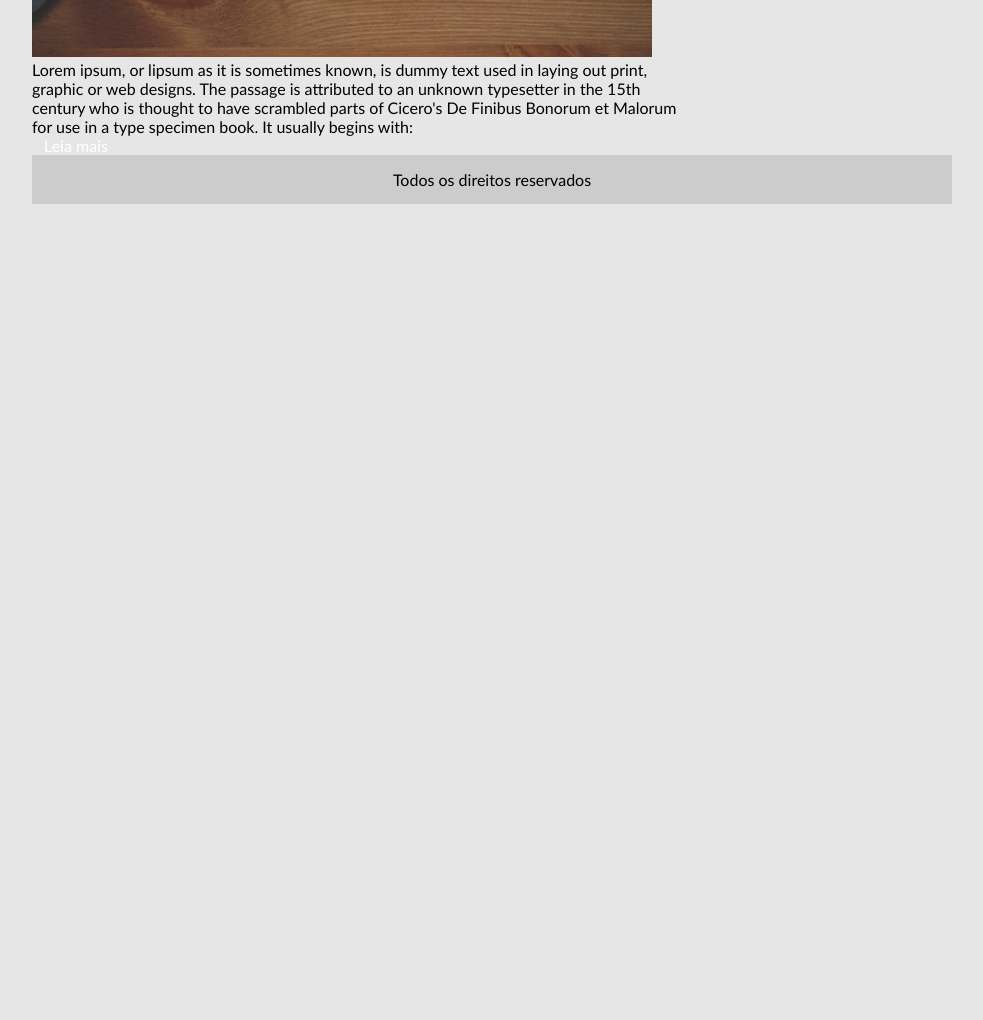
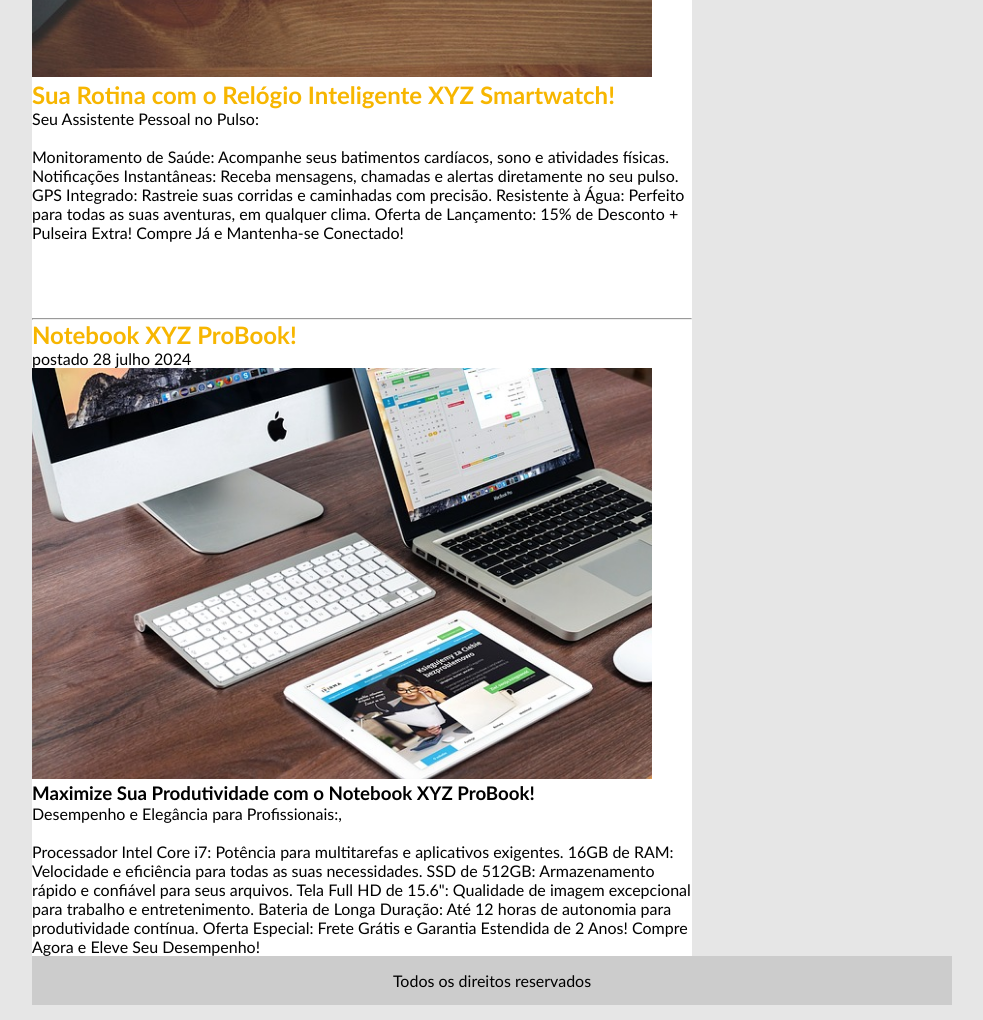
Before and after one commit to medrade15/TecBlog, a plain HTML site: page index.html in a window 1280 px wide. Shown: the part 515-1535 px from the top of the page, without its empty margins (148-1131 px from the left). Before the commit the page ends 800 px from the top, so only its background shows below. Drawn offline with Linux system fonts and the light colour scheme.

Commit message:
atualização

```diff
--- a/estilo.css
+++ b/estilo.css
@@ -18,7 +18,7 @@ body {
 
 }
 #area-logo {
-    ]padding: 10px;
+    padding: 10px;
 }
 
 
@@ -37,17 +37,40 @@ body {
 #area-postagens {
     width:660px;
     float:left;
+    background: white;
+
 }
+
+
+
+#area-postagens2 {
+    width:660px;
+    float:left;
+    background:white;
+
+
+}
+
+
 
 #area-lateral  {
     width: 240;
     float: right;
+
 }
 
 .postagem {
     padding: 20px;
     margin-bottom: 20px;
-    background: white;
+    background:white;
+
+}
+
+
+.postagem2 {
+    padding: 20px;
+    margin-bottom: 20px;
+    background: red;
 
 }
 
@@ -83,6 +106,13 @@ h1 {
     color: 4e4e4e;
     font-size: 2.5em;
 }
+
+h2 {
+    color:#f7b600;
+}
+
 .branco {
     color: white;
 }
+
+.
--- a/index.html
+++ b/index.html
@@ -32,20 +32,55 @@
 
         <div id="area-postagens">
             <div class="area-postagens">
-                <h2>Titulo da postagem 1</h2>
+                <h2> Relógio Inteligente</h2>
                 <span>postado 25 julho 2024</span>
                 <img width="620px" src="imagens/imagem1.jpg">
+
                 <p>
-                    Lorem ipsum, or lipsum as it is sometimes known, is dummy text used in laying out print,
-                     graphic or web designs. The passage is attributed to an unknown typesetter in the 15th
-                     century who is thought to have scrambled parts of Cicero's De Finibus Bonorum et Malorum
-                     for use in a type specimen book. It usually begins with:
+                    <h2> Sua Rotina com o Relógio Inteligente XYZ Smartwatch!</h2>
 
+                    Seu Assistente Pessoal no Pulso:<br><br>
+
+                    Monitoramento de Saúde: Acompanhe seus batimentos cardíacos, sono e atividades físicas.
+                    Notificações Instantâneas: Receba mensagens, chamadas e alertas diretamente no seu pulso.
+                    GPS Integrado: Rastreie suas corridas e caminhadas com precisão.
+                    Resistente à Água: Perfeito para todas as suas aventuras, em qualquer clima.
+                    Oferta de Lançamento: 15% de Desconto + Pulseira Extra!
+
+                    Compre Já e Mantenha-se Conectado!
 
                 </p>
                 <a href="">Leia mais</a>
 
             </div><!--// ferchamento postagem -->
+
+
+            <div id="area-postagens2">
+                <div class="area-postagens2">
+                    <br><br><br><hr>
+
+                    <h2>Notebook XYZ ProBook!</h2>
+                    <span>postado 28 julho 2024</span>
+                    <img width="620px" src="imagens/imagem2.jpg">
+                        <p>
+                           <h3> Maximize Sua Produtividade com o Notebook XYZ ProBook!</h3>
+
+                            Desempenho e Elegância para Profissionais:,<br><br>
+
+                            Processador Intel Core i7: Potência para multitarefas e aplicativos exigentes.
+                            16GB de RAM: Velocidade e eficiência para todas as suas necessidades.
+                            SSD de 512GB: Armazenamento rápido e confiável para seus arquivos.
+                            Tela Full HD de 15.6": Qualidade de imagem excepcional para trabalho e entretenimento.
+                            Bateria de Longa Duração: Até 12 horas de autonomia para produtividade contínua.
+                            Oferta Especial: Frete Grátis e Garantia Estendida de 2 Anos!
+
+                            Compre Agora e Eleve Seu Desempenho!
+
+                        </p>
+
+                </div>
+            </div>
+
 
 
 
```
